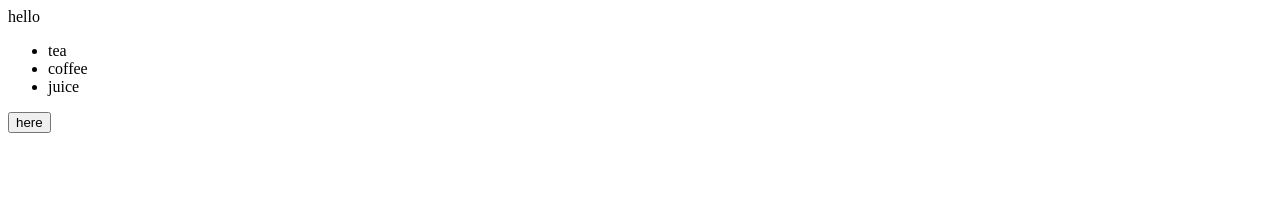
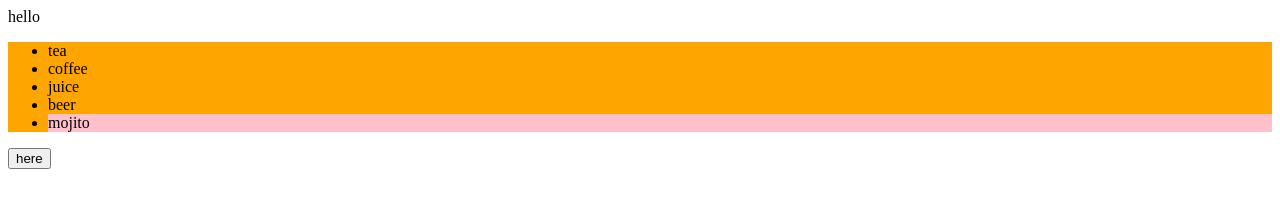
Before and after one commit to MuskanMandal15/Dom-manipulation, a plain HTML site: page dom/dom.html in a window 1280 px wide. Drawn offline with Linux system fonts and the light colour scheme.

Commit message:
added appendChild

```diff
--- a/dom/dom.html
+++ b/dom/dom.html
@@ -4,16 +4,19 @@
     <meta charset="UTF-8">
     <meta name="viewport" content="width=device-width, initial-scale=1.0">
     <title>Dom</title>
+    <script src="dom.js" defer></script>
 </head>
 <body>
     <header>hello</header>
+    <section>
     <ul>
         <li class="list-items">tea</li>
         <li class="list-items">coffee</li>
         <li class="list-items">juice</li>
     </ul>
-
+    </section>
+    <div>
     <button>here</button>
-
+    </div>
 </body>
 </html>
--- a/dom/dom.js
+++ b/dom/dom.js
@@ -45,3 +45,45 @@ UL.nextSibling;
 
 UL.nextElementSibling;
 // it will give us next sibling element that is button elementgit
+
+// ===================================================================
+// if we want to access first li that is tea, withoust using querySelector
+
+const ULL = document.body.firstElementChild.nextElementSibling;
+const FIRST_LI = ULL.firstElementChild;
+
+// console.log(FIRST_LI);
+
+// ===================================================================
+
+// Adding styles in js
+
+const SECTION = document.querySelector("section");
+SECTION.style.backgroundColor = "orange";
+
+// vdo- 160 styling dom elements
+
+// ===========================================================
+
+// Creating and inserting Elements
+// SECTION.innerHTML = "<h2> hello my name is muskan </h2>";
+
+//  so what happens here,  we've changed the innerHTML of section, so whatever presents in the past it will swap with the new one. and here <ul> and <li>'s are swap with the <h2>
+
+// fi we want to add another li inside the ul then
+
+UL.innerHTML = UL.innerHTML + "<li>beer</li>";
+console.log(UL.innerHTML);
+//  this is not a good practice bcz we know that we've added new li but it also re-renders all li's
+
+// insertAdjacentElement pending
+
+// ========================================================
+
+// inserting another li in ul using append child
+const LIST = document.createElement("li");
+UL.appendChild(LIST);
+LIST.textContent = "mojito";
+console.log(UL);
+
+LIST.style.backgroundColor = "pink";
```
